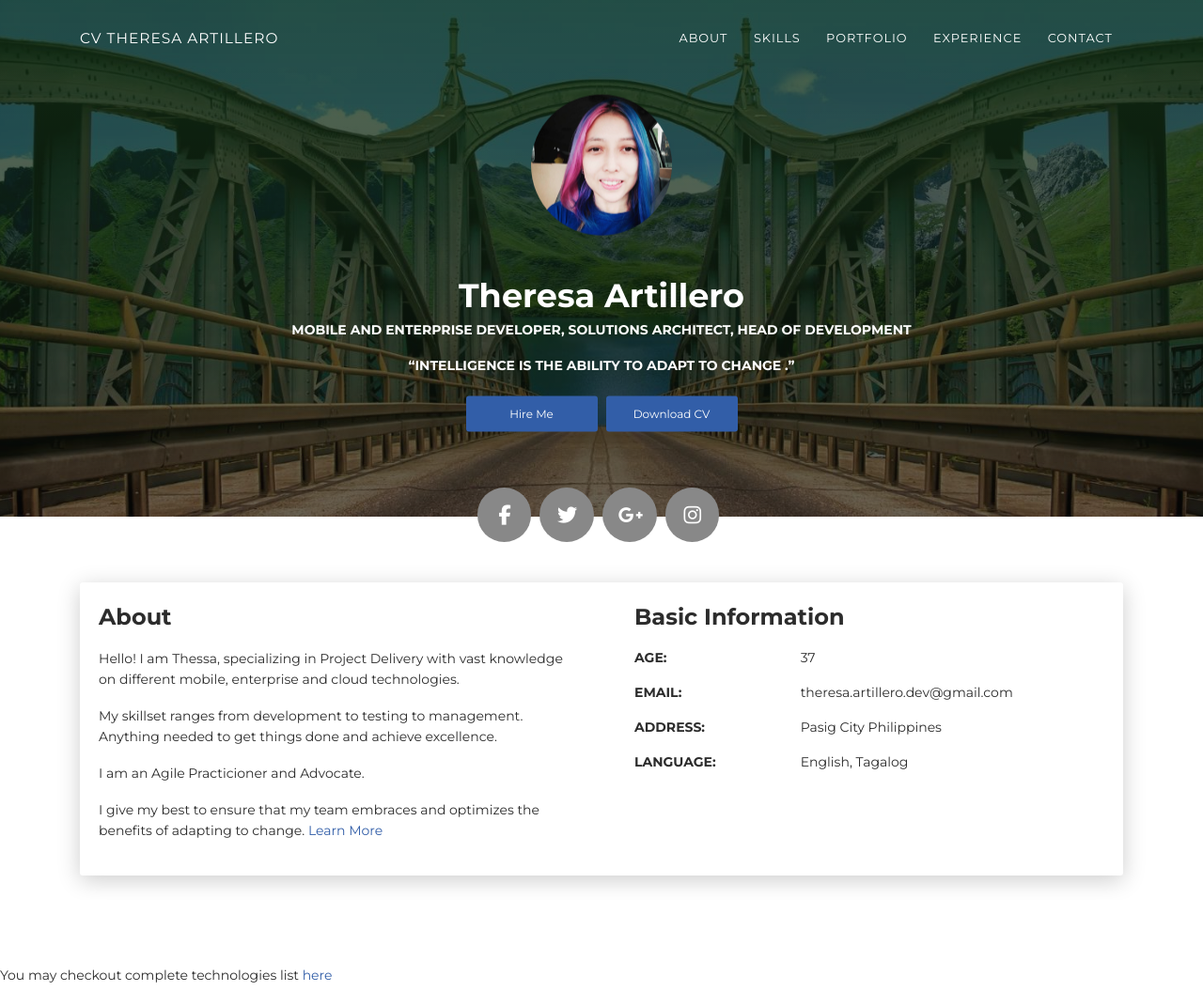
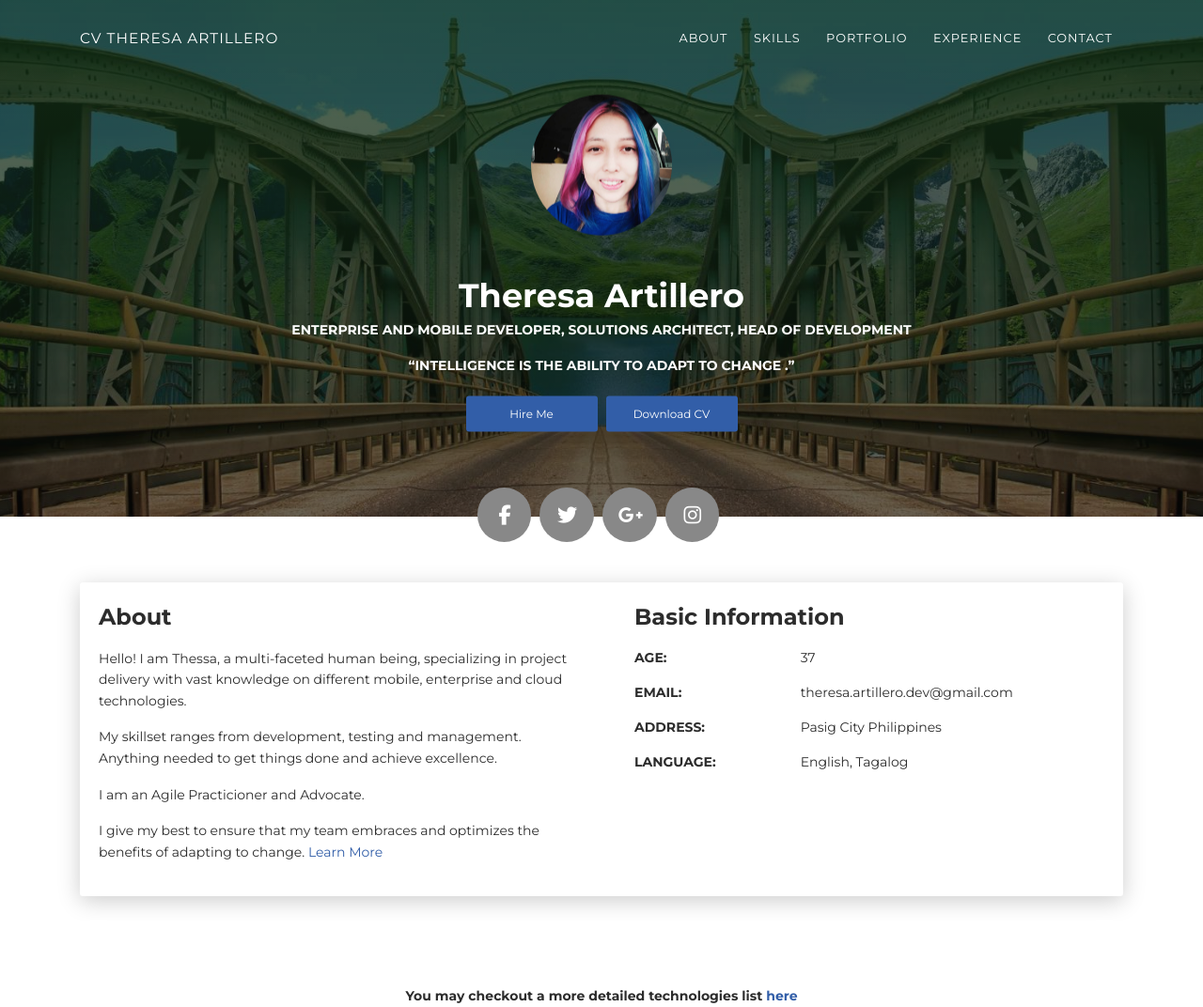
Before and after one commit to i-am-thessa/iamadeveloper.github.io, a plain HTML site: page index.html in a window 1280 px wide. Shown: the top 1072 px of the page at 94% size. Drawn offline with Linux system fonts and the light colour scheme.

Commit message:
Updated details

```diff
--- a/index.html
+++ b/index.html
@@ -56,7 +56,8 @@
               <div class="content-center">
                 <div class="cc-profile-image"><a href="#"><img src="images/thessa.jpg" alt="Image" /></a></div>
                 <div class="h2 title">Theresa Artillero</div>
-                <p class="category text-white">Mobile and Enterprise Developer, Solutions Architect, Head of Development
+                <p class="category text-white">
+                  Enterprise and Mobile Developer, Solutions Architect, Head of Development
                 </p>
                 <p class="category text-white">“Intelligence is the ability to adapt to change .” </p><a
                   class="btn btn-primary smooth-scroll mr-2" href="#contact" data-aos="zoom-in"
@@ -87,11 +88,10 @@
               <div class="col-lg-6 col-md-12">
                 <div class="card-body">
                   <div class="h4 mt-0 title">About</div>
-                  <p>Hello! I am Thessa, specializing in Project Delivery with
-                    vast knowledge on
-                    different mobile, enterprise and cloud technologies.</p>
-                  <p>My skillset ranges from development to testing
-                    to management. Anything needed to get things done and achieve excellence.</p>
+                  <p>Hello! I am Thessa, a multi-faceted human being, specializing in project delivery with
+                    vast knowledge on different mobile, enterprise and cloud technologies.</p>
+                  <p>My skillset ranges from development, testing
+                    and management. Anything needed to get things done and achieve excellence.</p>
                   <p>I am an Agile Practicioner and Advocate. </p>
                   <p>I give my best to ensure that my team embraces and optimizes the benefits of adapting to change. <a href="#"
                       target="_blank">Learn More</a></p>
@@ -123,8 +123,8 @@
         </div>
       </div>
       <div class="section" id="skill">
-        <span class="progress-badge">You may checkout complete technologies list <a href="https://www.achievewithoutborders.com/page/staff-augmentation">here</a></span>
         <div class="container">
+          <div class="h10 text-center mb-4 title">You may checkout a more detailed technologies list <a href="https://www.achievewithoutborders.com/page/staff-augmentation">here</a></span>
           <div class="h4 text-center mb-4 title">Languages</div>
           <div class="card" data-aos="fade-up" data-aos-anchor-placement="top-bottom">
             <div class="card-body">
@@ -812,11 +812,9 @@
                         <div class="col-md-6">
                           <div class="card-body">
                             <p class="mb-0"><strong>Address </strong></p>
-                            <p class="pb-2">140, City Center, New York, U.S.A</p>
-                            <p class="mb-0"><strong>Phone</strong></p>
-                            <p class="pb-2">+1718-111-0011</p>
+                            <p class="pb-2">Pasig City, Philippines</p>
                             <p class="mb-0"><strong>Email</strong></p>
-                            <p>anthony@company.com</p>
+                            <p>theresa.artillero.dev@gmail.com</p>
                           </div>
                         </div>
                       </div>
```
